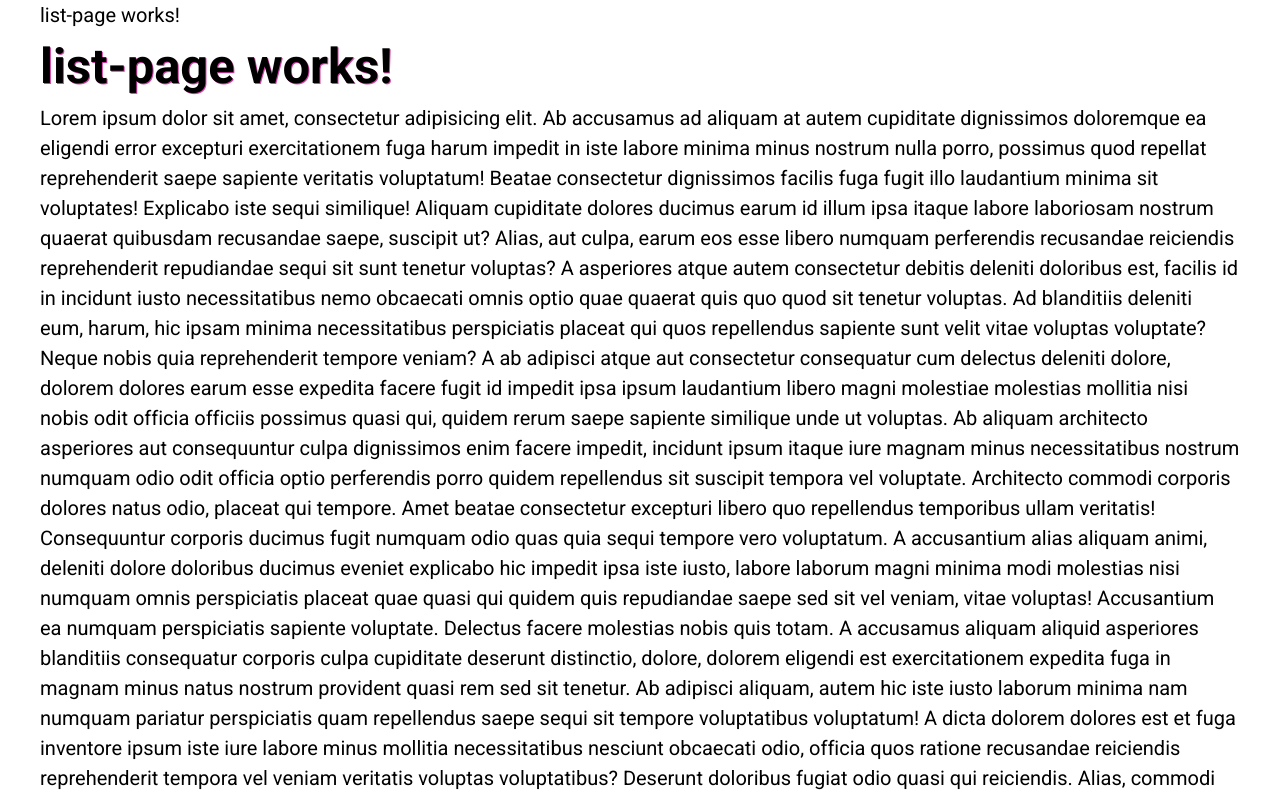
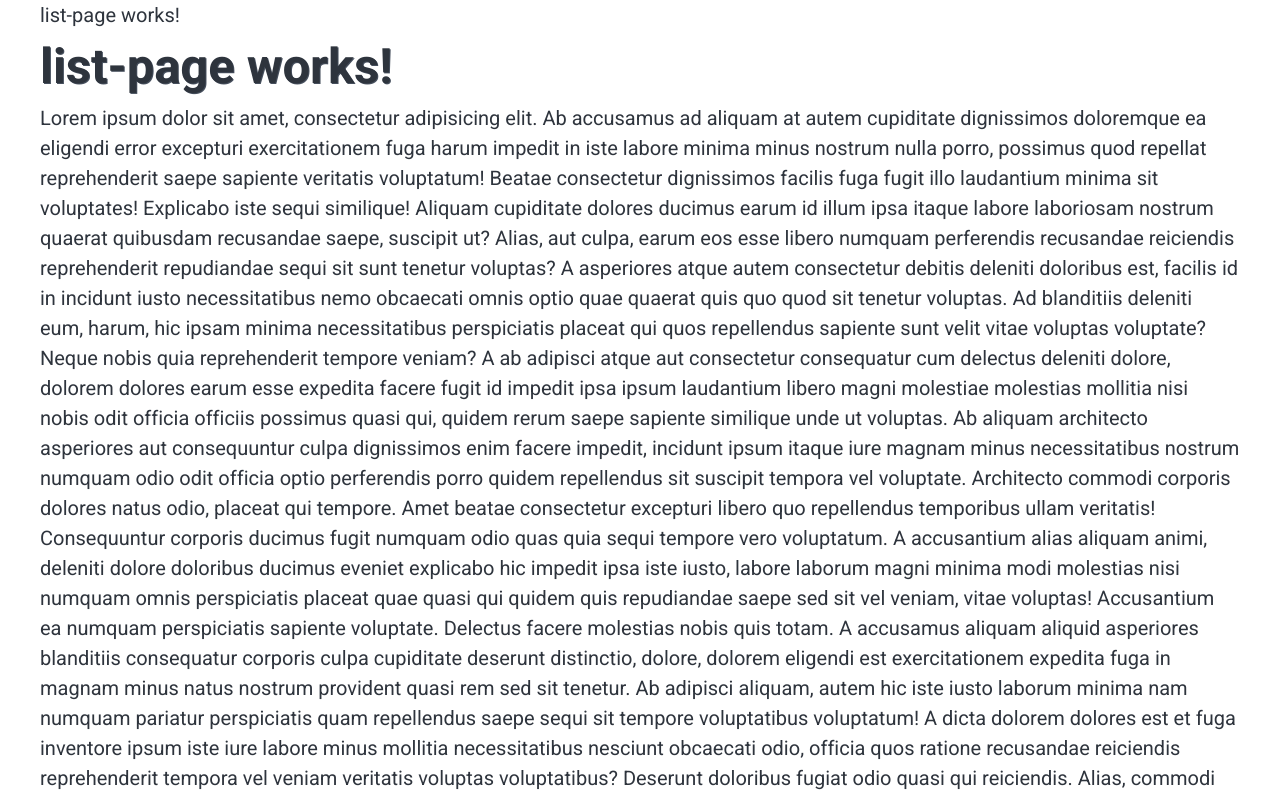
Before and after one commit to AramWondergem/waterwoorden, an Angular app: page /list in a window 1280 px wide. Built offline with nearby package versions, Linux system fonts and the light colour scheme; a web font is replaced by a local one.

Commit message:
put the colors in the custom properties

```diff
--- a/src/styles.css
+++ b/src/styles.css
@@ -120,16 +120,16 @@ a:not([class]) {
   --padding-large: 1.5em;
   --padding-XXXL: 5em;
 
-  --color-primary: hsl(319, 65%, 55%);
+  --color-primary: hsla(217, 14%, 32%, 1);
   --color-white: hsl(0, 0%, 100%);
-  --color-dark: hsl(0, 0%, 0%);
+  --color-black: hsl(0, 0%, 0%);
+  --color-dark: hsla(217, 14%, 21%, 1);
+  --color-light: hsla(0, 0%, 61%, 1);
 
-  /*--background-body: var(--color-light-1);*/
-  /*--background-button: var(--color-secondary);*/
-  /*--background-button-active: var(--color-secondary-light);*/
+  --background-body: var(--color-white);
+
 
   --basic-screen-width: 1200px;
-  --gap: 20px;
   --margin-innerbox: 20px;
 
 }
```
